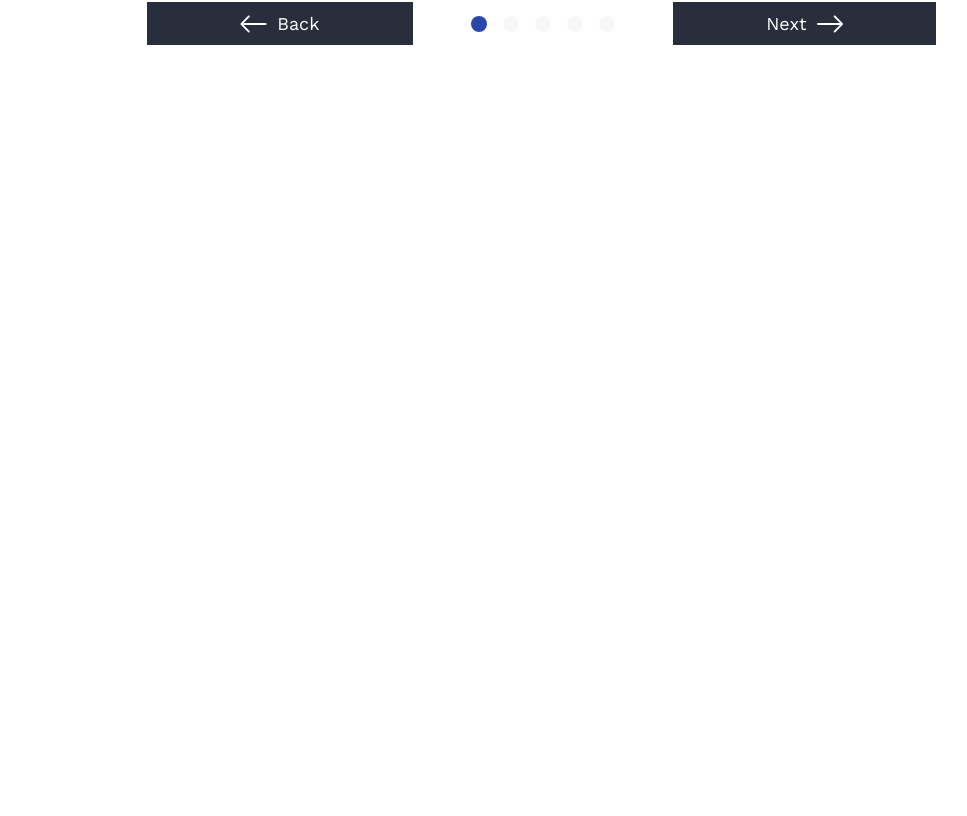
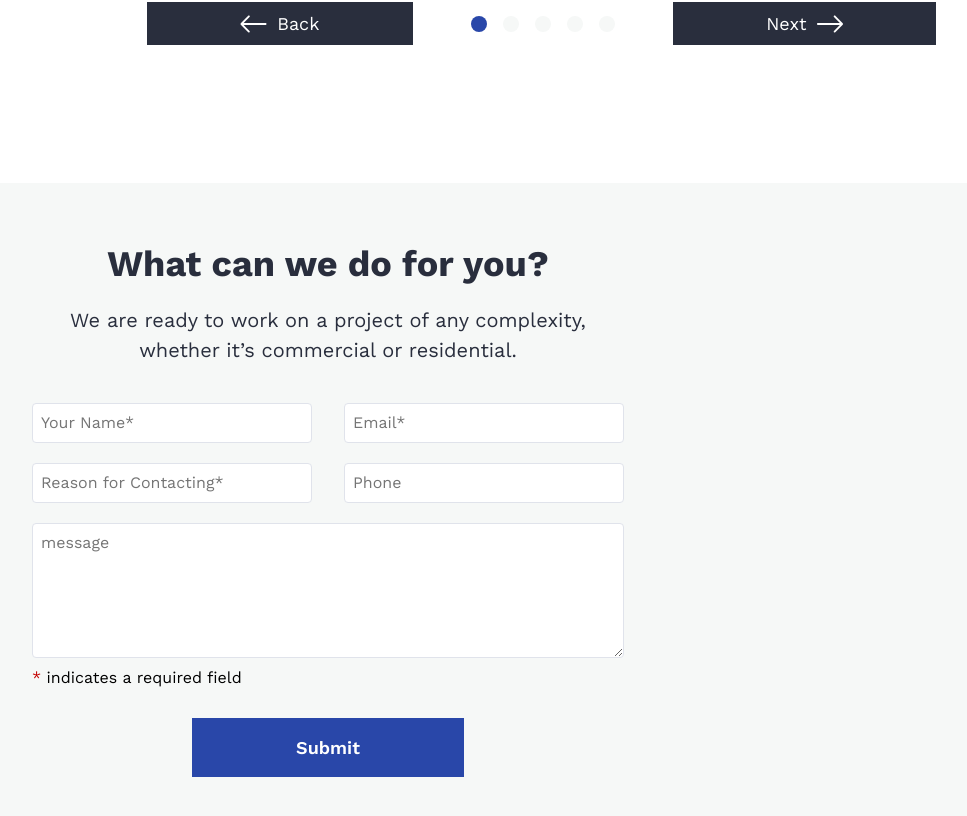
Before and after one commit to yousafsabir/the-box-frontend, a React (Vite) app: page / in a window 1280 px wide. Shown: the part 4656-5472 px from the top of the page, without its empty margins (312-1279 px from the left). Before the commit the page ends 4839 px from the top, so only its background shows below. Built offline with nearby package versions, Linux system fonts and the light colour scheme.

Commit message:
Cta section completed

```diff
--- /dev/null
+++ b/src/components/cta/Cta.scss
@@ -0,0 +1,71 @@
+@use "@scss/abstracts" as *;
+
+.cta {
+    padding: 60px 16px;
+    background-color: map-get($clr-neutral, 50);
+    & .cta-container {
+        max-width: 592px;
+        margin: 0 auto;
+        @include flex($justify: start, $align: stretch, $direction: col);
+
+        & h2,
+        & p {
+            color: map-get($clr-neutral, 800);
+            text-align: center;
+        }
+
+        & h2 {
+            line-height: 42px;
+            margin-bottom: 20px;
+        }
+        & p {
+            margin-bottom: 38px;
+        }
+
+        & .input-grid {
+            display: grid;
+            grid-template-columns: repeat(
+                auto-fit,
+                minmax(min(100%, 280px), 1fr)
+            );
+            gap: 20px 32px;
+            margin-bottom: 20px;
+        }
+
+        & .textarea {
+            width: 100% !important;
+            height: 135px !important;
+            margin-bottom: 8px;
+        }
+
+        & .textarea,
+        & input {
+            padding: 7px 8px;
+            background-color: $clr-white;
+            border: 1px solid map-get($clr-neutral, 100);
+            border-radius: 4px;
+            outline: none;
+        }
+        & .textarea:focus,
+        & input:focus {
+            box-shadow: 0px 0px 0px 3px #697ec3, -0px -0px 0px 3px #697ec3;
+        }
+
+        & span {
+            margin-bottom: 28px;
+        }
+
+        & .estarric {
+            color: $clr-red;
+        }
+
+        & button {
+            border: none;
+            background-color: $clr-primary;
+            color: $clr-white;
+            align-self: center;
+            padding: 16px 104px;
+            font-weight: 600;
+        }
+    }
+}
--- /dev/null
+++ b/src/components/cta/Cta.tsx
@@ -0,0 +1,35 @@
+import React from "react";
+import "./Cta.scss";
+
+const Cta: React.FC = () => {
+    return (
+        <section className="cta">
+            <div className="cta-container">
+                <h2 className="h4">What can we do for you?</h2>
+                <p className="para-md">
+                    We are ready to work on a project of any complexity, whether
+                    it’s commercial or residential.
+                </p>
+                <div className="input-grid">
+                    <input type="text" placeholder="Your Name*" />
+                    <input type="text" placeholder="Email*" />
+                    <input type="text" placeholder="Reason for Contacting*" />
+                    <input type="text" placeholder="Phone" />
+                </div>
+                <textarea
+                    className="textarea"
+                    name="textarea"
+                    id=""
+                    placeholder="message"
+                ></textarea>
+                <span>
+                    <span className="estarric">*</span> indicates a required
+                    field
+                </span>
+                <button className="para-reg">Submit</button>
+            </div>
+        </section>
+    );
+};
+
+export default Cta;
--- a/src/pages/home/Home.tsx
+++ b/src/pages/home/Home.tsx
@@ -7,6 +7,7 @@ import Services from "@components/services/Services";
 import Experience from "@components/experience/Experience";
 import Ad from "@components/ad/Ad";
 import Projects from "@components/projects/Projects";
+import Cta from "@components/cta/Cta";
 
 const Home: React.FC = () => {
     return (
@@ -19,6 +20,7 @@ const Home: React.FC = () => {
             <Experience />
             <Ad />
             <Projects />
+            <Cta />
         </div>
     );
 };
--- a/src/scss/abstracts/_variables.scss
+++ b/src/scss/abstracts/_variables.scss
@@ -20,6 +20,7 @@ $clr-neutral: (
 );
 
 $clr-white: #fff;
+$clr-red: #c40303;
 /*---------
 ---------*/
 
```
